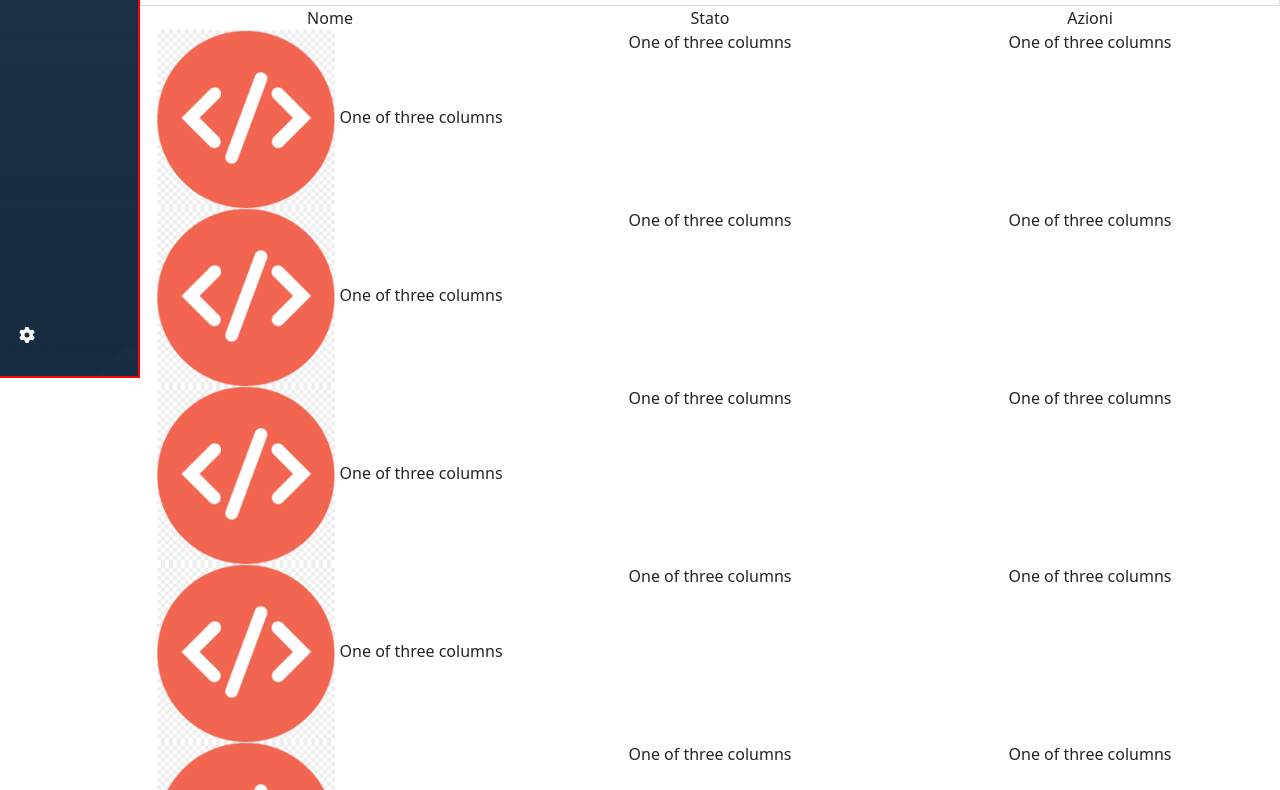
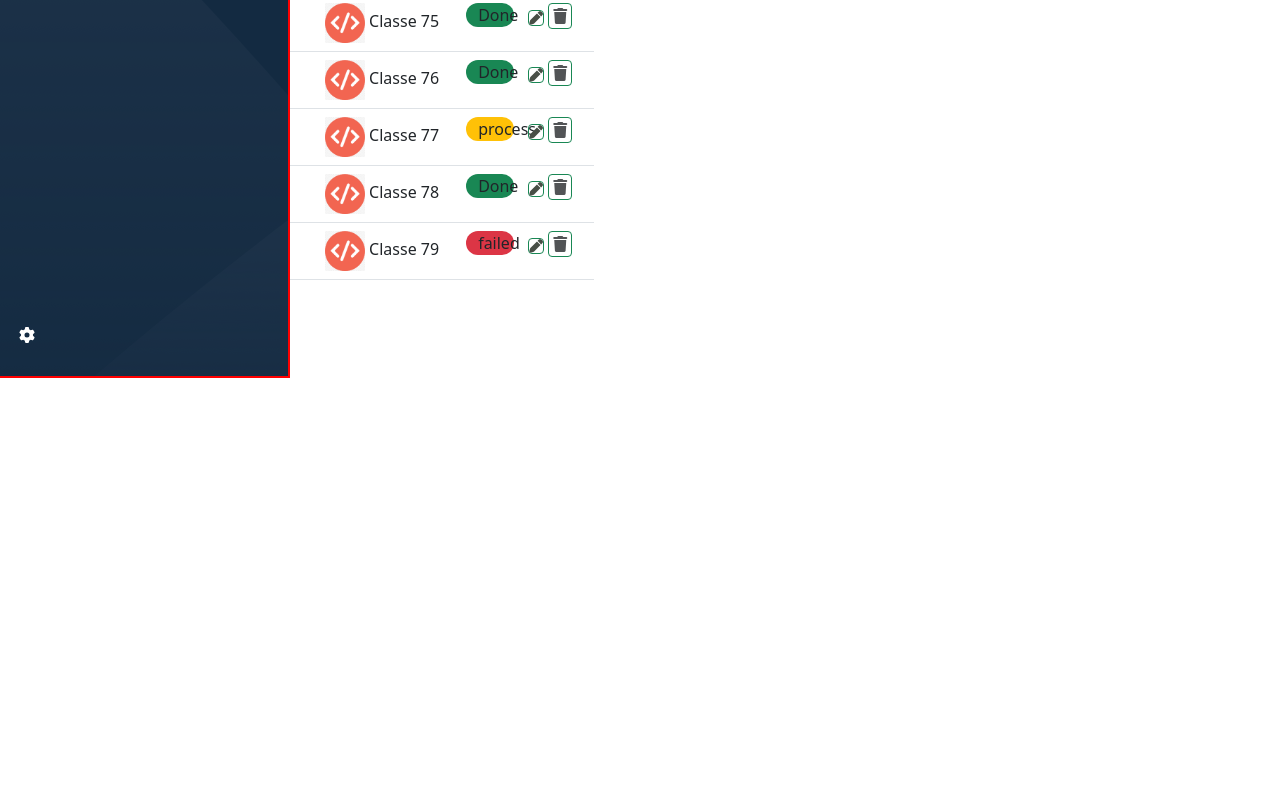
Before and after one commit to EmanueleWebDeveloper/html-css-bootstrap-dashboard, a plain HTML site: page index.html in a window 1280 px wide. Shown: the part 402-1192 px from the top of the page. After the commit the page ends 800 px from the top, so only its background shows below. Drawn offline with nearby package versions, Linux system fonts and the light colour scheme.

Commit message:
parte tabella

```diff
--- a/index.html
+++ b/index.html
@@ -65,89 +65,88 @@
             </div>
             </div>
 
-            <div class="bordi border p-3 mt-2 ml-">
-                <h1>Le prossime riunioni</h1>
+            <div class="bordi border p-2 mt-3 ml-">
+                <h2>Prossime Classi</h2>
             </div>
 
             <div class="container text-center">
-                <div class="row align-items-start">
-                  <div class="col">
+                <div class="row align-items-start pb-1 mt-2 border-bottom">
+                  <div class="col-7 ">
                     Nome
                   </div>
-                  <div class="col">
+                  <div class="col-2 ">
                     Stato
                   </div>
-                  <div class="col">
+                  <div class="col-3">
                     Azioni
                   </div>
                 </div>
 
-                <div class="row align-items-start">
-                    <div class="col">
-                     <img class=".img-fluid w-50 h-50" src="./img/class-avatar.jpg" alt=""> One of three columns
+                <div class="row align-items-start p-2 border-bottom" >
+                    <div class="col-7">
+                     <img id="icona" class="img-fluid " src="./img/class-avatar.jpg" alt=""> Classe 75
                     </div>
-                    <div class="col">
-                      One of three columns
+                    <div class="col-2 bg-success rounded-pill">
+                      Done
                     </div>
-                    <div class="col">
-                      One of three columns
+                    <div class="col-3 ">
+                        <svg class=" border border-success  rounded-1" xmlns="http://www.w3.org/2000/svg" height="16" width="16" viewBox="0 0 512 512"><path fill="#484e46" d="M362.7 19.3L314.3 67.7 444.3 197.7l48.4-48.4c25-25 25-65.5 0-90.5L453.3 19.3c-25-25-65.5-25-90.5 0zm-71 71L58.6 323.5c-10.4 10.4-18 23.3-22.2 37.4L1 481.2C-1.5 489.7 .8 498.8 7 505s15.3 8.5 23.7 6.1l120.3-35.4c14.1-4.2 27-11.8 37.4-22.2L421.7 220.3 291.7 90.3z"/></svg>
+                        <i class="fa-solid fa-trash border border-success p-1 rounded-1" style="color: #525456;"></i>
                     </div>
                 </div>
 
-                <div class="row align-items-start">
-                    <div class="col">
-                        <img class=".img-fluid w-50" src="./img/class-avatar.jpg" alt=""> One of three columns
+                <div class="row align-items-start p-2 border-bottom">
+                    <div class="col-7">
+                        <img id="icona" class="img-fluid " src="./img/class-avatar.jpg" alt=""> Classe 76
                     </div>
-                    <div class="col">
-                      One of three columns
+                    <div class="col-2 bg-success rounded-pill">
+                        Done
                     </div>
-                    <div class="col">
-                      One of three columns
+                    <div class="col-3">
+                        <svg class=" border border-success  rounded-1" xmlns="http://www.w3.org/2000/svg" height="16" width="16" viewBox="0 0 512 512"><path fill="#484e46" d="M362.7 19.3L314.3 67.7 444.3 197.7l48.4-48.4c25-25 25-65.5 0-90.5L453.3 19.3c-25-25-65.5-25-90.5 0zm-71 71L58.6 323.5c-10.4 10.4-18 23.3-22.2 37.4L1 481.2C-1.5 489.7 .8 498.8 7 505s15.3 8.5 23.7 6.1l120.3-35.4c14.1-4.2 27-11.8 37.4-22.2L421.7 220.3 291.7 90.3z"/></svg>
+                        <i class="fa-solid fa-trash border border-success p-1 rounded-1" style="color: #525456;"></i>
                     </div>
                 </div>
 
-                <div class="row align-items-start">
-                    <div class="col">
-                        <img class=".img-fluid w-50" src="./img/class-avatar.jpg" alt=""> One of three columns
+                <div class="row align-items-start p-2 border-bottom">
+                    <div class="col-7">
+                        <img id="icona" class="img-fluid " src="./img/class-avatar.jpg" alt=""> Classe 77
                     </div>
-                    <div class="col">
-                      One of three columns
+                    <div class="col-2 bg-warning rounded-pill">
+                      process
                     </div>
-                    <div class="col">
-                      One of three columns
+                    <div class="col-3">
+                        <svg class=" border border-success  rounded-1" xmlns="http://www.w3.org/2000/svg" height="16" width="16" viewBox="0 0 512 512"><path fill="#484e46" d="M362.7 19.3L314.3 67.7 444.3 197.7l48.4-48.4c25-25 25-65.5 0-90.5L453.3 19.3c-25-25-65.5-25-90.5 0zm-71 71L58.6 323.5c-10.4 10.4-18 23.3-22.2 37.4L1 481.2C-1.5 489.7 .8 498.8 7 505s15.3 8.5 23.7 6.1l120.3-35.4c14.1-4.2 27-11.8 37.4-22.2L421.7 220.3 291.7 90.3z"/></svg>
+                        <i class="fa-solid fa-trash border border-success p-1 rounded-1" style="color: #525456;"></i>
                     </div>
                 </div>
 
-                <div class="row align-items-start">
-                    <div class="col">
-                        <img class=".img-fluid w-50" src="./img/class-avatar.jpg" alt=""> One of three columns
+                <div class="row align-items-start p-2 border-bottom">
+                    <div class="col-7">
+                        <img id="icona" class="img-fluid " src="./img/class-avatar.jpg" alt=""> Classe 78
                     </div>
-                    <div class="col">
-                      One of three columns
+                    <div class="col-2 bg-success rounded-pill">
+                        Done
                     </div>
-                    <div class="col">
-                      One of three columns
+                    <div class="col-3">
+                        <svg class=" border border-success  rounded-1" xmlns="http://www.w3.org/2000/svg" height="16" width="16" viewBox="0 0 512 512"><path fill="#484e46" d="M362.7 19.3L314.3 67.7 444.3 197.7l48.4-48.4c25-25 25-65.5 0-90.5L453.3 19.3c-25-25-65.5-25-90.5 0zm-71 71L58.6 323.5c-10.4 10.4-18 23.3-22.2 37.4L1 481.2C-1.5 489.7 .8 498.8 7 505s15.3 8.5 23.7 6.1l120.3-35.4c14.1-4.2 27-11.8 37.4-22.2L421.7 220.3 291.7 90.3z"/></svg>
+                        <i class="fa-solid fa-trash border border-success p-1 rounded-1" style="color: #525456;"></i>
                     </div>
                 </div>
 
-                <div class="row align-items-start">
-                    <div class="col">
-                        <img class=".img-fluid w-50" src="./img/class-avatar.jpg" alt=""> One of three columns
+                <div class="row align-items-start border-bottom p-2">
+                    <div class="col-7">
+                        <img id="icona" class="img-fluid " src="./img/class-avatar.jpg" alt=""> Classe 79
                     </div>
-                    <div class="col">
-                      One of three columns
+                    <div class="col-2 bg-danger rounded-pill">
+                        failed
                     </div>
-                    <div class="col">
-                      One of three columns
+                    <div class="col-3">
+                        <svg class=" border border-success  rounded-1" xmlns="http://www.w3.org/2000/svg" height="16" width="16" viewBox="0 0 512 512"><path fill="#484e46" d="M362.7 19.3L314.3 67.7 444.3 197.7l48.4-48.4c25-25 25-65.5 0-90.5L453.3 19.3c-25-25-65.5-25-90.5 0zm-71 71L58.6 323.5c-10.4 10.4-18 23.3-22.2 37.4L1 481.2C-1.5 489.7 .8 498.8 7 505s15.3 8.5 23.7 6.1l120.3-35.4c14.1-4.2 27-11.8 37.4-22.2L421.7 220.3 291.7 90.3z"/></svg>
+                        <i class="fa-solid fa-trash border border-success p-1 rounded-1" style="color: #525456;"></i>
                     </div>
                 </div>
-
-
-
               </div>
-
-
-
         </section>
 
 
--- a/style.css
+++ b/style.css
@@ -24,7 +24,7 @@
 
 .parte-celeste{
     background-color: #1b72e8;
-    height: 250px;
+    height: 220px;
     width: 100%;
     border: 2px solid lime
 }
@@ -55,3 +55,7 @@ section div span{
     padding: 5px;
 
 }
+
+#icona{
+    width: 40px;
+}
```
